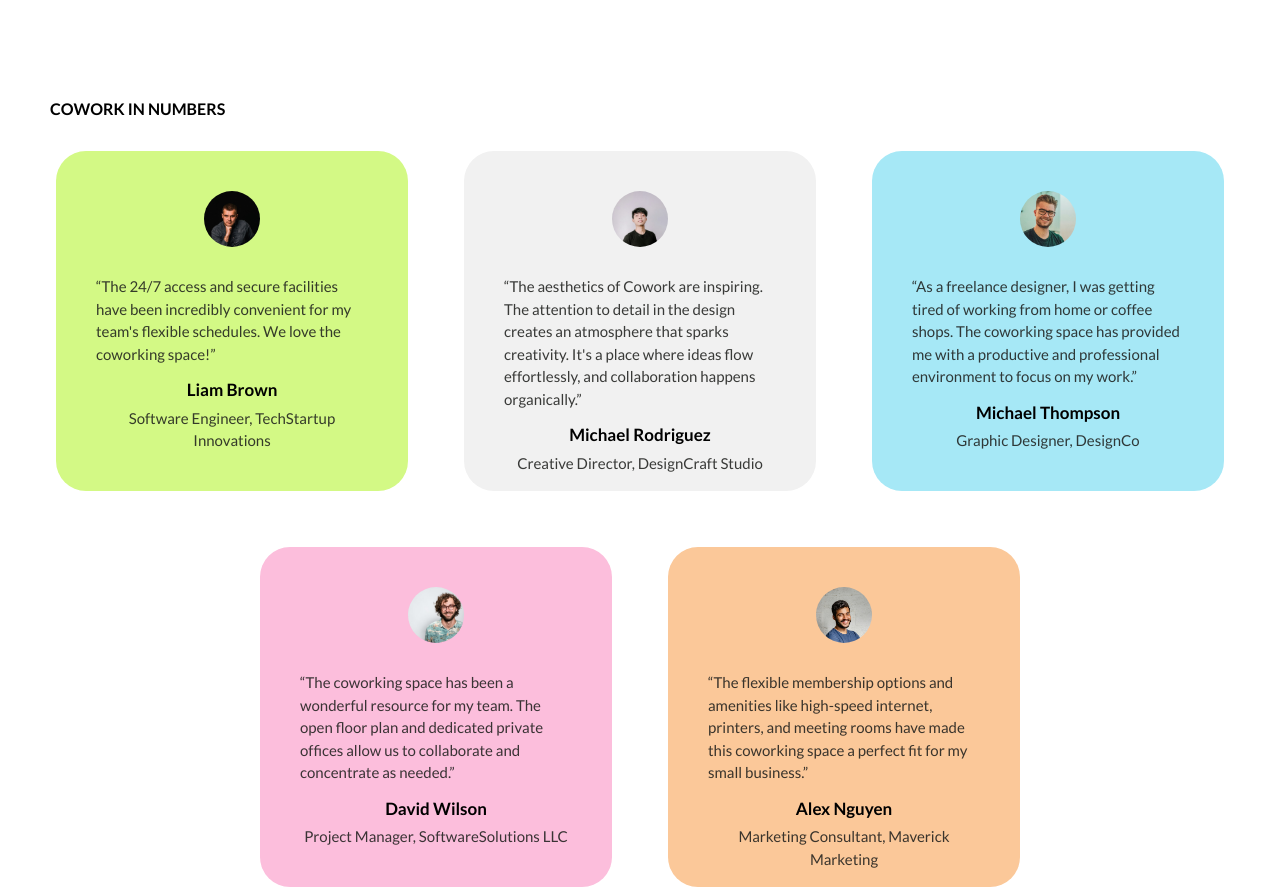
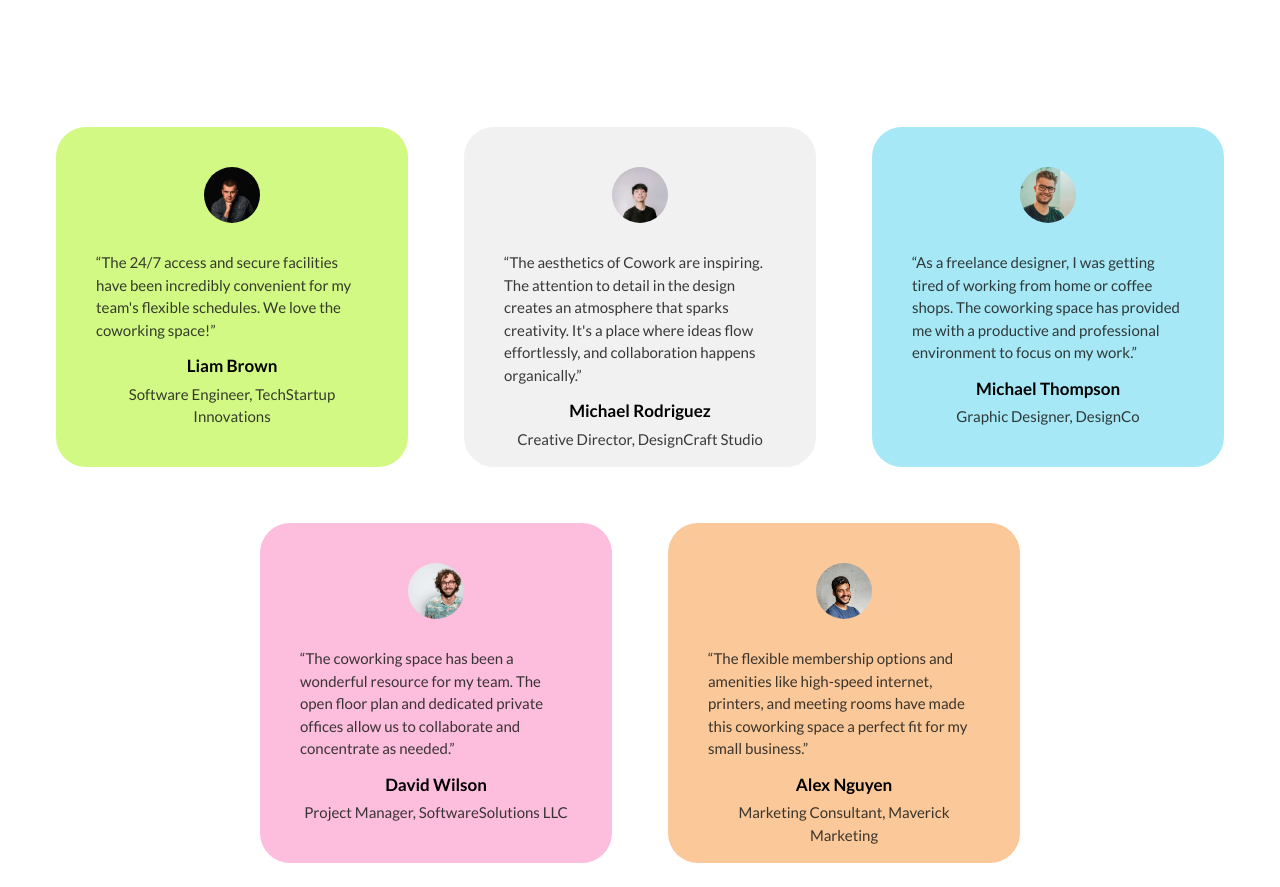
Before and after one commit to CoderCat010/CoWork, a plain HTML site: page index.html in a window 1280 px wide. Shown: the part 2437-3324 px from the top of the page. After the commit the page ends 3300 px from the top, so only its background shows below. Drawn offline with nearby package versions, Linux system fonts and the light colour scheme.

```diff
--- a/index.html
+++ b/index.html
@@ -239,7 +239,7 @@
             -->
             <div>
                 <!-- !tag -->
-                <p class="font-semibold text-base">COWORK IN NUMBERS</p>
+                <p class="font-semibold text-base"></p>
 
                 <!-- !client title -->
                 <h1 class="lg:text-[50px] md:text-[40px] text-[30px] font-bold pb-[30px]"></h1>
```
